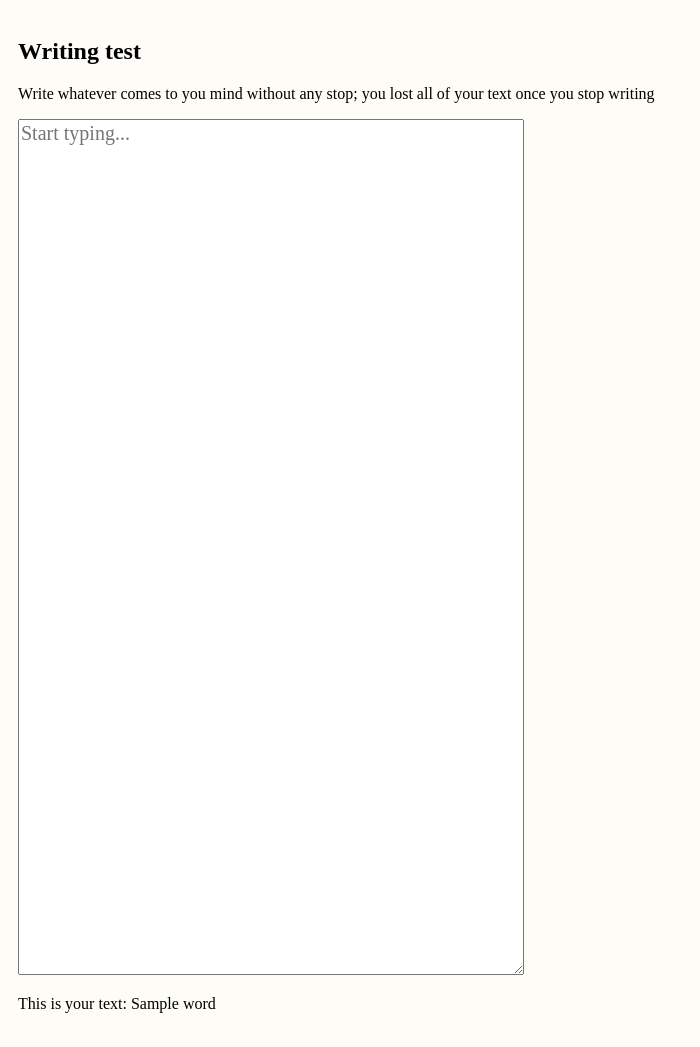
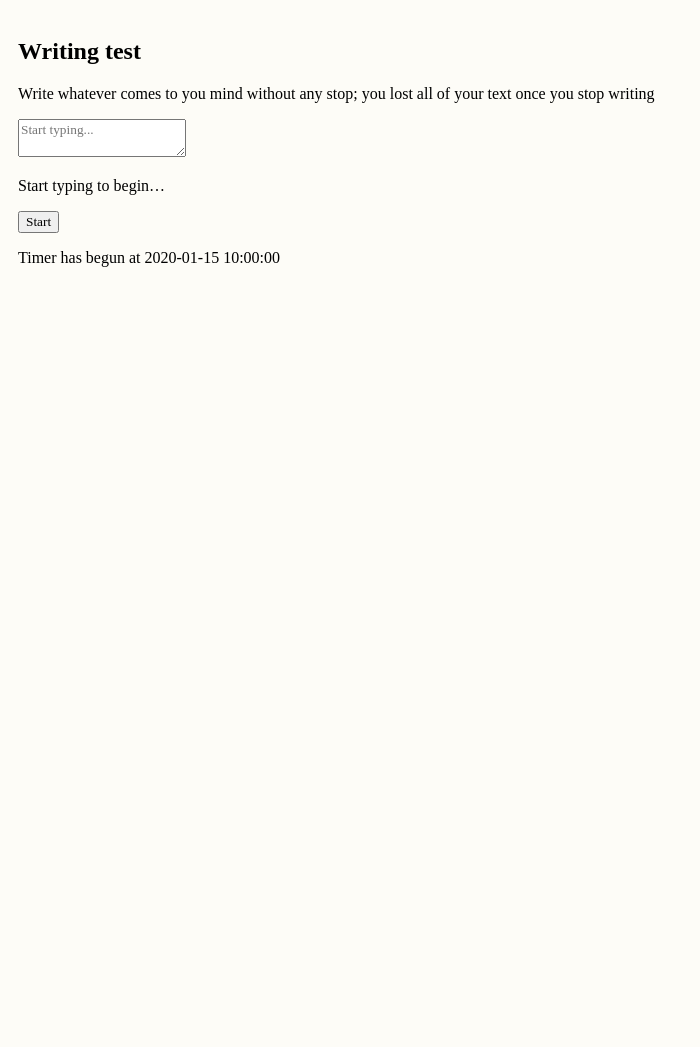
Before and after one commit to Daniel-7733/WritingApp, a Flask app: template templates/index.html in a window 1280 px wide. Shown: the whole page, without its empty margins (0-700 px from the left). After the commit the page ends 267 px from the top, so only its background shows below. Run offline with Flask 3, Linux system fonts and the light colour scheme; the template is opened without the code that fills it: most values are stand-ins (such as "Sample title", 1, 10 or a date in 2020).

Commit message:
Add js for timer but not working yet

```diff
--- a/main.py
+++ b/main.py
@@ -1,5 +1,5 @@
 from flask import Flask, render_template, request, flash, redirect, url_for, Response
-
+from time import strftime, localtime, struct_time
 
 app: Flask = Flask(__name__)
 
@@ -8,6 +8,7 @@ app: Flask = Flask(__name__)
 def index() -> str:
     """
     Open home page
+
     :return: index html
     """
 
@@ -18,6 +19,11 @@ def index() -> str:
 # TODO: I need to have timer for user. If user take more then 5 second to write then function will remove all the text
 @app.route("/start", methods=["GET", "POST"])
 def start() -> str:
+    """
+    This function will get the words from textarea in html.
+
+    :return: index html and words
+    """
     word: str = ""
     if request.method == "POST":
         while True:
@@ -27,5 +33,23 @@ def start() -> str:
     return render_template("index.html", word=word)
 
 
+@app.route("/start_btn", methods=["GET", "POST"])
+def start_btn() -> str:
+    """
+    This function will save the initiate time
+
+    :return: index html and current time
+    """
+    get_date: struct_time = localtime()
+    current_time: str = strftime("%H:%M:%S", get_date)
+    return render_template("index.html", now_time=current_time)
+
+
+@app.post("/lose")
+def lose():
+    print("User lost (5 seconds of no typing)")
+    return "", 204
+
+
 if __name__ == "__main__":
     app.run(debug=True)
--- /dev/null
+++ b/static/js/main.js
@@ -0,0 +1,23 @@
+let inactivityTimer;
+const timeout = 5000;  // 5 seconds
+
+function resetTimer() {
+    clearTimeout(inactivityTimer);
+
+    document.getElementById("status").textContent = "User is typing...";
+
+    inactivityTimer = setTimeout(() => {
+        document.getElementById("status").textContent = "Stopped for 5 seconds — text deleted!";
+
+        // DELETE all text
+        document.getElementById("box").value = "";
+
+        // Notify backend (optional)
+        fetch("/lose", { method: "POST" });
+    }, timeout);
+}
+
+document.getElementById("box").addEventListener("input", resetTimer);
+
+// Start timer when page loads
+resetTimer();
--- a/templates/index.html
+++ b/templates/index.html
@@ -12,24 +12,31 @@
         />
 
         <link rel="icon" type="image/x-icon" href="static/images/writing.png">
+        <script src="{{ url_for('static', filename='js/main.js') }}"></script>
 
     </head>
     <body>
         <section class="main-section">
             <main class="main-part">
                 <div class="first-div">
+
                     <h1>Writing test</h1>
                     <p>Write whatever comes to you mind without any stop; you lost all of your text once you stop writing</p>
 
-                    <form class="text-area-class" method="POST" id="text-area-id" action="{{ url_for('start') }}">
+                    <form class="textarea-cls-frm" method="POST" id="textarea-frm-id" action="{{ url_for('start') }}">
                         <div class="second-div-textarea">
-                            <textarea name="note" class="text-area" placeholder="Start typing..."></textarea>
+                            <textarea id="box" name="note" class="textarea-cls" placeholder="Start typing..." required></textarea>
+                            <p id="status">Start typing to begin…</p>
+                            <script src="{{ url_for('static', filename='js/main.js') }}"></script>
                         </div>
                     </form>
-                    <!-- This part doesn't work -->
-                    {% for i in word %}
-                    <p>This is your text: {{ i }}</p>
-                    {% endfor %}
+
+                    <form class="btn-cls-frm" method="POST" id="btn-frm-id" action="{{ url_for('start_btn') }}">
+                        <div class="second-div-btn">
+                            <button type="submit" id="start-btn-id">Start</button>
+                            <p class="initiate-t-cls-p" id="initiate-t-id-p">Timer has begun at {{ now_time }}</p>
+                        </div>
+                    </form>
 
                 </div>
             </main>
```
